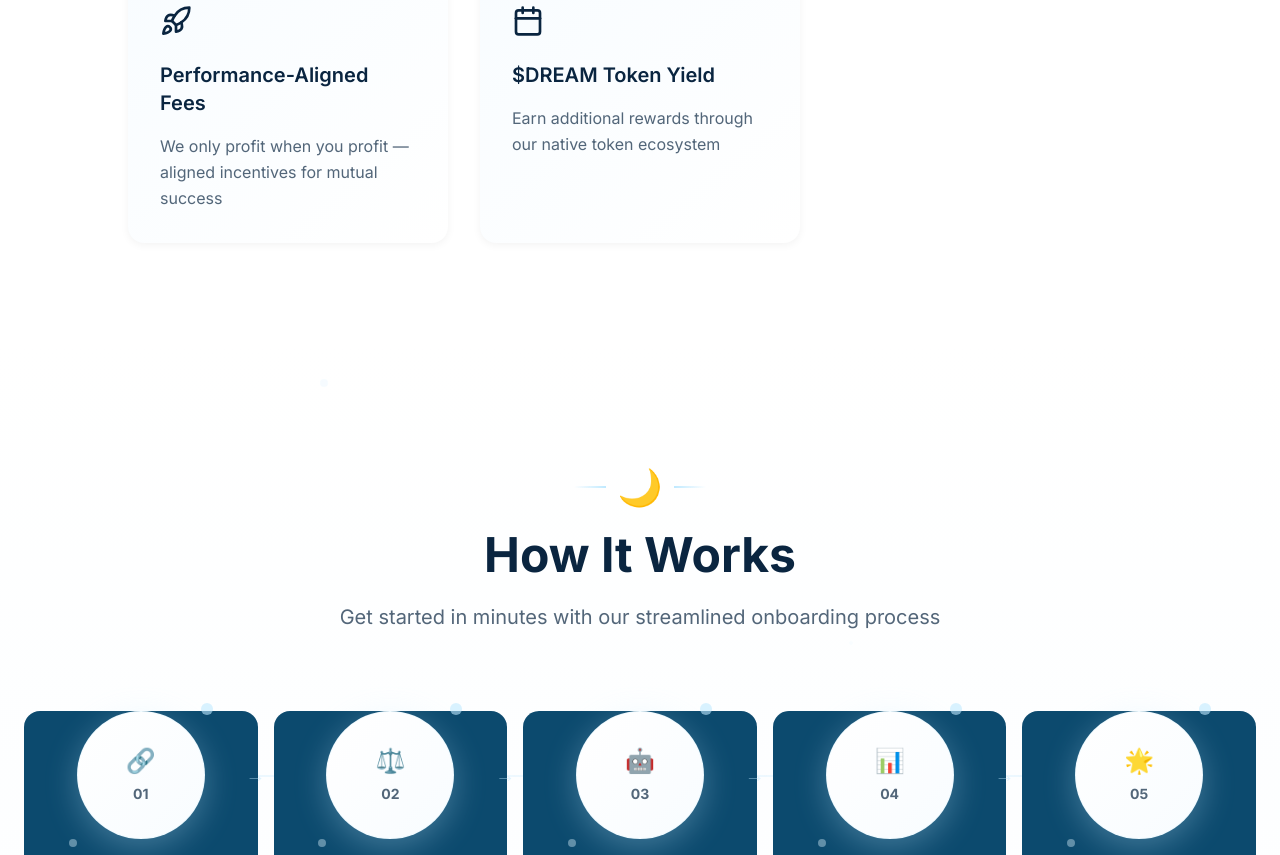
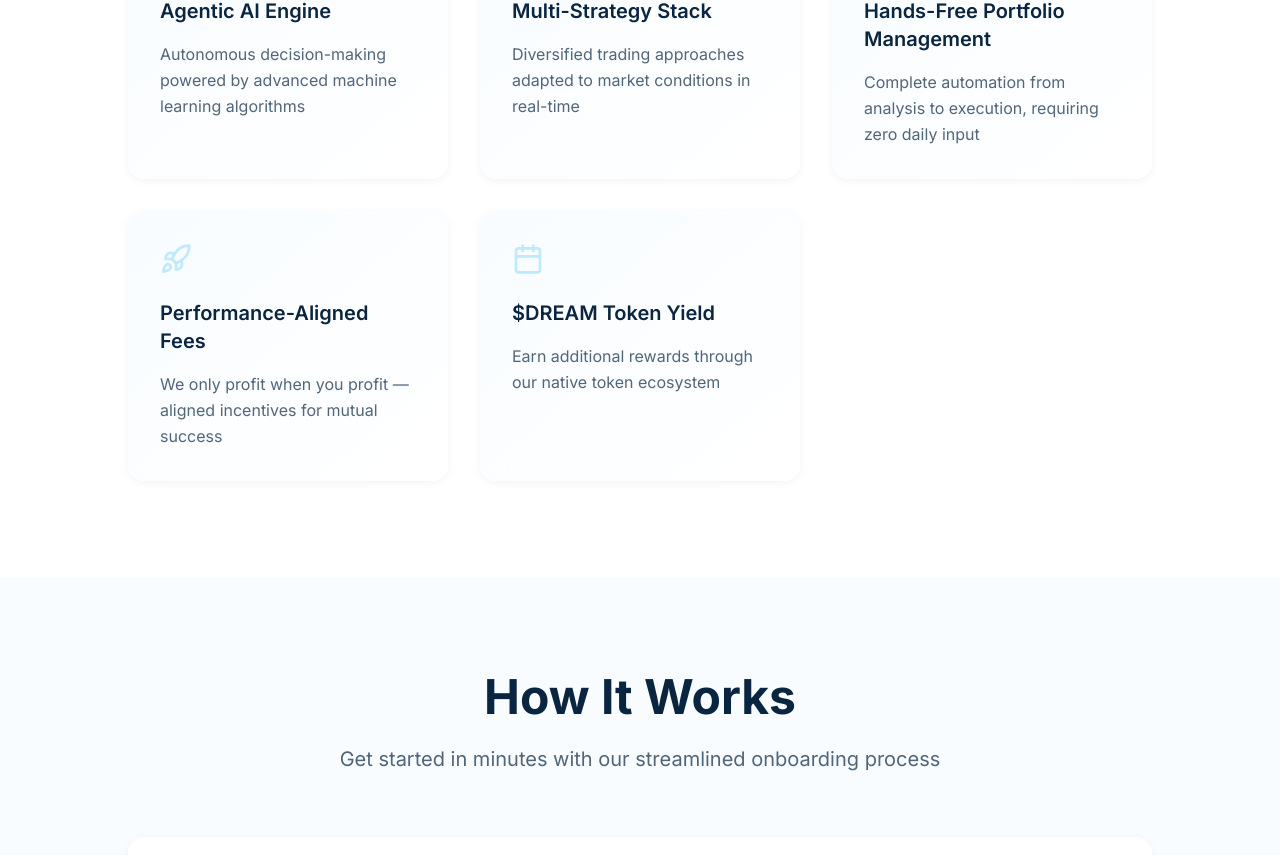
Before and after one commit to mardanova-alba/dream-sleep-waitlist, a React (Vite) app: page / in a window 1280 px wide. Shown: the part 1945-2800 px from the top of the page. Built offline with nearby package versions, Linux system fonts and the light colour scheme.

Commit message:
Reverted to commit 1a3c727b4f216660b59766517ed26356619d4b45

```diff
--- a/src/components/FooterSection.tsx
+++ b/src/components/FooterSection.tsx
@@ -1,11 +1,13 @@
+
 import { Button } from "@/components/ui/button";
+
 interface FooterSectionProps {
   onJoinWaitlist: () => void;
 }
-const FooterSection = ({
-  onJoinWaitlist
-}: FooterSectionProps) => {
-  return <footer className="py-24 px-6 bg-gradient-to-b from-brand-primary/20 to-brand-accent/30">
+
+const FooterSection = ({ onJoinWaitlist }: FooterSectionProps) => {
+  return (
+    <footer className="py-24 px-6 bg-gradient-to-b from-brand-primary/20 to-brand-accent/30">
       <div className="max-w-5xl mx-auto">
         {/* Final CTA */}
         <div className="text-center mb-16">
@@ -15,7 +17,10 @@ const FooterSection = ({
           <p className="text-xl text-brand-text/70 mb-8 max-w-2xl mx-auto">
             Join thousands of forward-thinking investors who are already on the waitlist
           </p>
-          <Button onClick={onJoinWaitlist} className="pill-button bg-brand-accent text-brand-text hover:bg-brand-accent/90 text-lg px-12 py-4 h-auto">
+          <Button
+            onClick={onJoinWaitlist}
+            className="pill-button bg-brand-accent text-brand-text hover:bg-brand-accent/90 text-lg px-12 py-4 h-auto"
+          >
             Join the Waitlist
           </Button>
         </div>
@@ -25,7 +30,7 @@ const FooterSection = ({
           <h3 className="text-lg font-semibold text-brand-text mb-4">
             Risk Disclaimer
           </h3>
-          <p className="text-sm text-brand-text/60 leading-relaxed text-justify">
+          <p className="text-sm text-brand-text/60 leading-relaxed">
             Trading involves substantial risk and may result in the loss of your invested capital.
             Past performance is not indicative of future results. MoneyDream.AI's automated trading
             systems do not guarantee profits and all investments carry inherent risks. Please consider
@@ -40,6 +45,8 @@ const FooterSection = ({
           <p>&copy; 2024 MoneyDream.AI. All rights reserved.</p>
         </div>
       </div>
-    </footer>;
+    </footer>
+  );
 };
+
 export default FooterSection;
--- a/src/components/HeroSection.tsx
+++ b/src/components/HeroSection.tsx
@@ -1,11 +1,13 @@
+
 import { Button } from "@/components/ui/button";
+
 interface HeroSectionProps {
   onJoinWaitlist: () => void;
 }
-const HeroSection = ({
-  onJoinWaitlist
-}: HeroSectionProps) => {
-  return <section className="relative min-h-screen flex items-center justify-center px-6 pt-20 pb-16 overflow-hidden">
+
+const HeroSection = ({ onJoinWaitlist }: HeroSectionProps) => {
+  return (
+    <section className="relative min-h-screen flex items-center justify-center px-6 pt-20 pb-16 overflow-hidden">
       {/* Background gradient */}
       <div className="absolute inset-0 bg-gradient-to-br from-brand-light via-white to-brand-primary opacity-60"></div>
 
@@ -18,7 +20,9 @@ const HeroSection = ({
       <div className="relative max-w-5xl mx-auto text-center z-10">
         {/* Logo */}
         <div className="mb-8 animate-fade-in">
-
+          <div className="inline-flex items-center justify-center w-16 h-16 bg-brand-accent rounded-2xl mb-6 shadow-[0_2px_8px_rgba(0,0,0,0.05)]">
+            <span className="text-2xl font-bold text-brand-text">💰</span>
+          </div>
         </div>
 
         {/* Main headline */}
@@ -38,7 +42,10 @@ const HeroSection = ({
 
         {/* CTA Button */}
         <div className="animate-fade-in">
-          <Button onClick={onJoinWaitlist} className="pill-button bg-brand-accent text-brand-text hover:bg-brand-accent/90 text-lg px-12 py-4 h-auto">
+          <Button
+            onClick={onJoinWaitlist}
+            className="pill-button bg-brand-accent text-brand-text hover:bg-brand-accent/90 text-lg px-12 py-4 h-auto"
+          >
             Join Waitlist
           </Button>
         </div>
@@ -46,10 +53,18 @@ const HeroSection = ({
         {/* Hero Art */}
         <div className="mt-16 animate-fade-in">
           <div className="relative max-w-3xl mx-auto">
-
+            <div className="aspect-video bg-gradient-to-br from-brand-primary to-brand-accent rounded-2xl shadow-[0_8px_32px_rgba(0,0,0,0.08)] flex items-center justify-center">
+              <div className="text-center text-brand-text/60">
+                <div className="text-6xl mb-4">🌙</div>
+                <div className="text-lg font-medium">Hero Art Placeholder</div>
+                <div className="text-sm mt-2">Crescent moon + candlesticks visualization</div>
+              </div>
+            </div>
           </div>
         </div>
       </div>
-    </section>;
+    </section>
+  );
 };
+
 export default HeroSection;
--- a/src/components/HowItWorksSection.tsx
+++ b/src/components/HowItWorksSection.tsx
@@ -1,50 +1,37 @@
+
 const HowItWorksSection = () => {
-  const steps = [{
+  const steps = [
+    {
       number: "01",
-    title: "Connect Broker",
+      title: "Connect Broker / Exchange",
       description: "Securely link your existing trading account through our encrypted API integration"
-  }, {
+    },
+    {
       number: "02",
-    title: "Choose Risk",
+      title: "Choose Risk Level",
       description: "Select your preferred risk tolerance and investment goals with our guided setup"
-  }, {
+    },
+    {
       number: "03",
-    title: "Toggle AI",
+      title: "Toggle AI On",
       description: "Activate our autonomous trading system with a single click — that's it"
-  }, {
+    },
+    {
       number: "04",
-    title: "Track P&L",
+      title: "Track P&L, Sharpe, Drawdown",
       description: "Monitor real-time performance metrics through our intuitive dashboard"
-  }, {
+    },
+    {
       number: "05",
-    title: "Sleep — We Trade All Night",
+      title: "Sleep Tight — We Trade All Night",
       description: "Relax while our AI agents work 24/7 across global markets"
-  }];
-  return <section className="py-32 px-6 bg-gradient-to-b from-white via-brand-light/30 to-white relative overflow-hidden">
-      {/* Dreamy background elements */}
-      <div className="absolute inset-0 opacity-20">
-        <div className="absolute top-10 left-1/4 w-2 h-2 bg-brand-accent rounded-full animate-pulse"></div>
-        <div className="absolute top-1/3 right-1/3 w-1 h-1 bg-brand-primary rounded-full animate-pulse" style={{
-        animationDelay: '1s'
-      }}></div>
-        <div className="absolute bottom-1/4 left-1/6 w-1.5 h-1.5 bg-brand-accent rounded-full animate-pulse" style={{
-        animationDelay: '2s'
-      }}></div>
-        <div className="absolute top-1/2 right-1/4 w-1 h-1 bg-brand-primary rounded-full animate-pulse" style={{
-        animationDelay: '0.5s'
-      }}></div>
-        <div className="absolute bottom-1/3 right-1/6 w-2 h-2 bg-brand-accent rounded-full animate-pulse" style={{
-        animationDelay: '1.5s'
-      }}></div>
-      </div>
+    }
+  ];
 
-      <div className="max-w-7xl mx-auto relative z-10">
-        <div className="text-center mb-20">
-          <div className="inline-flex items-center gap-3 mb-6">
-            <div className="w-8 h-0.5 bg-gradient-to-r from-transparent to-brand-accent"></div>
-            <span className="text-4xl">🌙</span>
-            <div className="w-8 h-0.5 bg-gradient-to-l from-transparent to-brand-accent"></div>
-          </div>
+  return (
+    <section className="py-24 px-6 bg-gradient-to-b from-brand-light to-brand-primary/20">
+      <div className="max-w-5xl mx-auto">
+        <div className="text-center mb-16">
           <h2 className="text-4xl md:text-5xl font-bold text-brand-text mb-6">
             How It Works
           </h2>
@@ -53,62 +40,31 @@ const HowItWorksSection = () => {
           </p>
         </div>
 
-        {/* Horizontal Steps */}
-        <div className="relative">
-          {/* Connection line */}
-          <div className="hidden lg:block absolute top-16 left-0 right-0 h-0.5 bg-gradient-to-r from-brand-accent/30 via-brand-primary/50 to-brand-accent/30"></div>
-
-          <div className="grid grid-cols-1 md:grid-cols-2 lg:grid-cols-5 gap-8 lg:gap-4">
-            {steps.map((step, index) => <div key={index} className="group relative flex flex-col items-center text-center rounded-2xl mx-0 bg-sky-900">
-                {/* Step Circle */}
-                <div className="relative mb-8">
-                  <div className="w-32 h-32 bg-gradient-to-br from-white to-brand-light rounded-full flex items-center justify-center shadow-[0_8px_32px_rgba(191,233,255,0.3)] group-hover:shadow-[0_12px_40px_rgba(191,233,255,0.4)] transition-all duration-500 border border-brand-accent/20">
-                    <div className="text-center">
-                      <div className="text-2xl mb-1">
-                        {index === 0 && "🔗"}
-                        {index === 1 && "⚖️"}
-                        {index === 2 && "🤖"}
-                        {index === 3 && "📊"}
-                        {index === 4 && "🌟"}
-                      </div>
-                      <span className="text-sm font-bold text-brand-text/70">
+        <div className="space-y-8">
+          {steps.map((step, index) => (
+            <div
+              key={index}
+              className="flex flex-col md:flex-row items-start md:items-center gap-6 bg-white rounded-2xl p-8 card-shadow hover:shadow-[0_4px_16px_rgba(0,0,0,0.1)] transition-all duration-300"
+            >
+              <div className="flex-shrink-0 w-16 h-16 bg-brand-accent rounded-full flex items-center justify-center">
+                <span className="text-lg font-bold text-brand-text">
                   {step.number}
                 </span>
               </div>
-                  </div>
-
-                  {/* Floating dots around circle */}
-                  <div className="absolute -top-2 -right-2 w-3 h-3 bg-brand-accent rounded-full opacity-60 group-hover:opacity-100 transition-opacity duration-300"></div>
-                  <div className="absolute -bottom-2 -left-2 w-2 h-2 bg-brand-primary rounded-full opacity-40 group-hover:opacity-80 transition-opacity duration-300"></div>
-                </div>
-
-                {/* Step Content */}
-                <div className="space-y-4 max-w-xs">
-                  <h3 className="text-lg leading-tight text-center font-extrabold md:text-xl py-[17px] my-0 mx-[13px] text-slate-900">
+              <div className="flex-1">
+                <h3 className="text-xl md:text-2xl font-semibold text-brand-text mb-3">
                   {step.title}
                 </h3>
-                  <p className="leading-relaxed px-0 py-[4px] text-center my-[10px] text-sm mx-[13px] text-slate-900">
+                <p className="text-brand-text/70 leading-relaxed">
                   {step.description}
                 </p>
               </div>
-
-                {/* Arrow connector (hidden on mobile) */}
-                {index < steps.length - 1 && <div className="hidden lg:block absolute top-16 -right-2 text-brand-accent/50 text-xl transform -translate-y-1/2 bg-transparent">
-                    →
-                  </div>}
-              </div>)}
+            </div>
+          ))}
         </div>
       </div>
+    </section>
+  );
+};
 
-        {/* Bottom decoration */}
-        <div className="flex justify-center mt-20">
-          <div className="flex items-center gap-2">
-            <div className="w-2 h-2 bg-brand-accent rounded-full opacity-60"></div>
-            <div className="w-16 h-0.5 bg-gradient-to-r from-brand-accent/60 to-brand-primary/60"></div>
-            <div className="w-2 h-2 bg-brand-primary rounded-full opacity-60"></div>
-          </div>
-        </div>
-      </div>
-    </section>;
-};
 export default HowItWorksSection;
--- a/src/components/RoadmapSection.tsx
+++ b/src/components/RoadmapSection.tsx
@@ -1,26 +1,34 @@
+
 const RoadmapSection = () => {
-  const milestones = [{
+  const milestones = [
+    {
       quarter: "Q2 2025",
       title: "Closed Beta Launch",
       description: "Limited access for stocks trading with select partners",
       status: "upcoming"
-  }, {
+    },
+    {
       quarter: "Q3 2025",
       title: "Crypto + $DREAM Staking",
       description: "Expand to cryptocurrency markets and introduce token rewards",
       status: "upcoming"
-  }, {
+    },
+    {
       quarter: "Q4 2025",
       title: "Public Launch + Rewards",
       description: "Full public release with comprehensive reward ecosystem",
       status: "upcoming"
-  }, {
+    },
+    {
       quarter: "2026+",
       title: "Global Expansion",
       description: "Options trading, LATAM/APAC markets, and B2B solutions",
       status: "future"
-  }];
-  return <section className="py-24 px-6 bg-white">
+    }
+  ];
+
+  return (
+    <section className="py-24 px-6 bg-white">
       <div className="max-w-5xl mx-auto">
         <div className="text-center mb-16">
           <h2 className="text-4xl md:text-5xl font-bold text-brand-text mb-6">
@@ -36,7 +44,11 @@ const RoadmapSection = () => {
           <div className="absolute left-8 top-8 bottom-8 w-0.5 bg-brand-accent hidden md:block"></div>
 
           <div className="space-y-8">
-            {milestones.map((milestone, index) => <div key={index} className="relative flex flex-col md:flex-row items-start gap-6">
+            {milestones.map((milestone, index) => (
+              <div
+                key={index}
+                className="relative flex flex-col md:flex-row items-start gap-6"
+              >
                 {/* Timeline dot */}
                 <div className="flex-shrink-0 w-16 h-16 bg-brand-accent rounded-full flex items-center justify-center relative z-10">
                   <div className="w-3 h-3 bg-brand-text rounded-full"></div>
@@ -48,7 +60,7 @@ const RoadmapSection = () => {
                     <h3 className="text-xl md:text-2xl font-semibold text-brand-text">
                       {milestone.title}
                     </h3>
-                    <span className="font-semibold mt-2 sm:mt-0 text-cyan-700">
+                    <span className="text-brand-accent font-semibold mt-2 sm:mt-0">
                       {milestone.quarter}
                     </span>
                   </div>
@@ -56,10 +68,13 @@ const RoadmapSection = () => {
                     {milestone.description}
                   </p>
                 </div>
-              </div>)}
+              </div>
+            ))}
           </div>
         </div>
       </div>
-    </section>;
+    </section>
+  );
 };
+
 export default RoadmapSection;
--- a/src/components/SolutionSection.tsx
+++ b/src/components/SolutionSection.tsx
@@ -1,27 +1,37 @@
+
 import { Clock, Clock as Strategy, FileText, Rocket, Calendar } from "lucide-react";
+
 const SolutionSection = () => {
-  const solutions = [{
+  const solutions = [
+    {
       icon: <Clock className="w-8 h-8" />,
       title: "Agentic AI Engine",
       description: "Autonomous decision-making powered by advanced machine learning algorithms"
-  }, {
+    },
+    {
       icon: <Strategy className="w-8 h-8" />,
       title: "Multi-Strategy Stack",
       description: "Diversified trading approaches adapted to market conditions in real-time"
-  }, {
+    },
+    {
       icon: <FileText className="w-8 h-8" />,
       title: "Hands-Free Portfolio Management",
       description: "Complete automation from analysis to execution, requiring zero daily input"
-  }, {
+    },
+    {
       icon: <Rocket className="w-8 h-8" />,
       title: "Performance-Aligned Fees",
       description: "We only profit when you profit — aligned incentives for mutual success"
-  }, {
+    },
+    {
       icon: <Calendar className="w-8 h-8" />,
       title: "$DREAM Token Yield",
       description: "Earn additional rewards through our native token ecosystem"
-  }];
-  return <section className="py-24 px-6 bg-white ">
+    }
+  ];
+
+  return (
+    <section className="py-24 px-6 bg-white">
       <div className="max-w-5xl mx-auto">
         <div className="text-center mb-16">
           <h2 className="text-4xl md:text-5xl font-bold text-brand-text mb-6">
@@ -33,8 +43,12 @@ const SolutionSection = () => {
         </div>
 
         <div className="grid md:grid-cols-2 lg:grid-cols-3 gap-8">
-          {solutions.map((solution, index) => <div key={index} className="group bg-gradient-to-br from-brand-light to-white rounded-2xl p-8 card-shadow hover:shadow-[0_8px_24px_rgba(0,0,0,0.08)] transition-all duration-300 hover:-translate-y-2 bg-accent-foreground">
-              <div className="text-brand-text mb-6 group-hover:scale-110 transition-transform duration-300">
+          {solutions.map((solution, index) => (
+            <div
+              key={index}
+              className="group bg-gradient-to-br from-brand-light to-white rounded-2xl p-8 card-shadow hover:shadow-[0_8px_24px_rgba(0,0,0,0.08)] transition-all duration-300 hover:-translate-y-2"
+            >
+              <div className="text-brand-accent mb-6 group-hover:scale-110 transition-transform duration-300">
                 {solution.icon}
               </div>
               <h3 className="text-xl font-semibold text-brand-text mb-4">
@@ -43,9 +57,12 @@ const SolutionSection = () => {
               <p className="text-brand-text/70 leading-relaxed">
                 {solution.description}
               </p>
-            </div>)}
+            </div>
+          ))}
         </div>
       </div>
-    </section>;
+    </section>
+  );
 };
+
 export default SolutionSection;
--- a/src/pages/Thanks.tsx
+++ b/src/pages/Thanks.tsx
@@ -1,5 +1,10 @@
+
+import { Button } from "@/components/ui/button";
+import { useNavigate } from "react-router-dom";
 
 const Thanks = () => {
+  const navigate = useNavigate();
+
   return (
     <div className="min-h-screen flex items-center justify-center bg-gradient-to-br from-brand-light via-white to-brand-primary px-6">
       <div className="text-center max-w-2xl mx-auto">
@@ -17,6 +22,15 @@ const Thanks = () => {
           You're now on the MoneyDream.AI waitlist. We'll notify you as soon as we launch
           and you'll be among the first to experience autonomous trading that works while you sleep.
         </p>
+
+        <div className="animate-fade-in">
+          <Button
+            onClick={() => navigate("/")}
+            className="pill-button bg-brand-accent text-brand-text hover:bg-brand-accent/90 text-lg px-8 py-3 h-auto"
+          >
+            Back to Home
+          </Button>
+        </div>
       </div>
     </div>
   );
```
Also changed, not shown: src/components/WaitlistForm.tsx (+48 -25 lines). Lines whose indentation alone changed are shown as unchanged.
